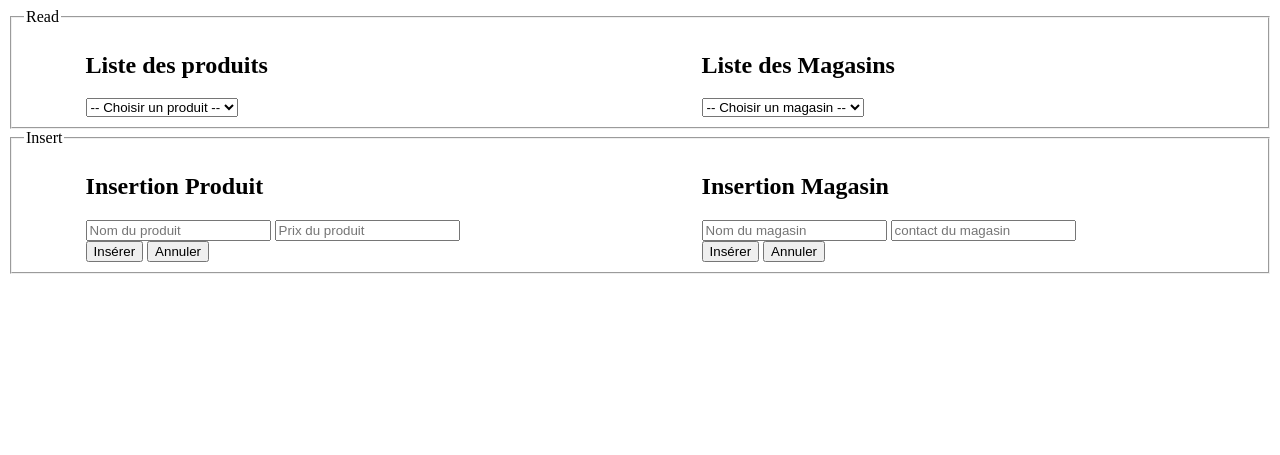
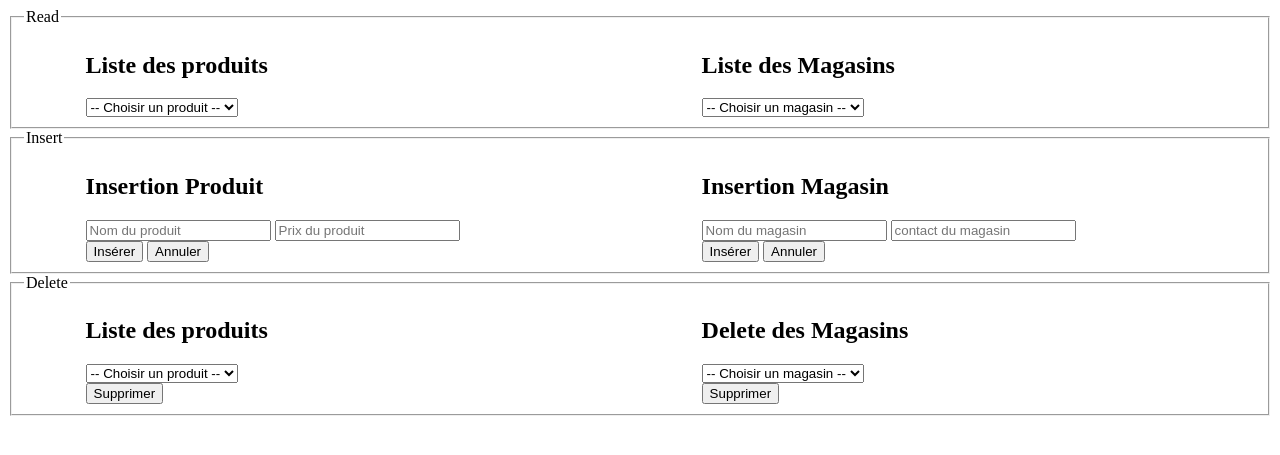
Before and after one commit to lanneyre/listeCourse, a PHP site: page / in a window 1280 px wide. Shown: the top 455 px of the page. Run offline with PHP 8.4, Linux system fonts and the light colour scheme; data comes from the database, SQL or seed files in the repository.

Commit message:
delete produit et magasin

```diff
--- a/include/app.php
+++ b/include/app.php
@@ -23,3 +23,20 @@
     }
     exit;
 }
+
+if(isset($_POST['DeleteProduit'])){
+    if(Produit::delete($_POST['Produits'])){
+        header("Location: index.php?statut=produitsDeleteOk");
+    } else {
+        header("Location: index.php?statut=produitsDeleteKo");
+    }
+    exit;
+}
+if(isset($_POST['DeleteMagasin'])){
+    if(Magasin::delete($_POST['Magasins'])){
+        header("Location: index.php?statut=magasinsDeleteOk");
+    } else {
+        header("Location: index.php?statut=magasinsDeleteKo");
+    }
+    exit;
+}
--- a/include/class/Database.class.php
+++ b/include/class/Database.class.php
@@ -68,4 +68,12 @@
 
 		return $req->execute();
 	}
+
+	public static function delete($table, $id){
+		self::createConnexion();
+		$sql = "DELETE FROM `$table` WHERE `id_$table` = :id";
+		$req = self::$_conn->prepare($sql);
+		$req->bindvalue(":id", $id, PDO::PARAM_INT);
+		return $req->execute();
+	}
 }
--- a/include/class/Pratique.class.php
+++ b/include/class/Pratique.class.php
@@ -18,4 +18,8 @@
     public function store(){
         return Database::insert(static::$_table, $this->data);
     }
+
+    public static function delete($id){
+        return Database::delete(static::$_table, $id);
+    }
 }
--- a/index.php
+++ b/index.php
@@ -13,7 +13,7 @@
 <body>
     <fieldset>
         <legend>Read</legend>
-        <section id="Read">
+        <section>
             <form action="" method="post" id="formProduit">
                 <h2>Liste des produits</h2>
                 <select name="Produits" id="Produits">
@@ -41,7 +41,6 @@
             ?>
         </section>
         <section>
-
             <form action="" method="post" id="formMagasin">
                 <h2>Liste des Magasins</h2>
                 <select name="Magasins" id="Magasins">
@@ -83,8 +82,8 @@
 
     <fieldset>
         <legend>Insert</legend>
-        <section id="Insert">
-            <h2>Insertion Produit</h2>
+        <section>
+        <h2>Insertion Produit</h2>
             <form action="" method="POST" id="InsertProduit">
                 <label for="insertNomProduitID"><input type="text" name="nom" id="insertNomProduitID" value="" placeholder="Nom du produit" required>
                 <label for="insertPrix_unitProduitID"><input type="number" name="prix_unit" id="insertPrix_unitProduitID" value="" placeholder="Prix du produit" required>
@@ -105,5 +104,37 @@
         </section>
     </fieldset>
 
+    <fieldset>
+        <!-- A finir -->
+        <legend>Delete</legend>
+        <section>
+            <h2>Liste des produits</h2>
+            <form action="" method="post">
+                <select name="Produits" id="ProduitsToDelete" required>
+                    <option value="" disabled selected>-- Choisir un produit --</option>
+                    <?php foreach(Produit::getAll() as $produit) {
+            ?>      <option value="<?php echo $produit->id_produit; ?>"> <?php echo $produit->nom;?></option>
+            <?php
+                    } ?>
+                </select>
+                <br>
+                <input type="submit" value="Supprimer" name="DeleteProduit">
+            </form>
+        </section>
+        <section>
+            <h2>Delete des Magasins</h2>
+            <form action="" method="post">
+                <select name="Magasins" id="MagasinsToDelete" required>
+                    <option value="" disabled selected>-- Choisir un magasin --</option>
+                    <?php foreach(Magasin::getAll() as $magasin) {
+            ?>      <option value="<?php echo $magasin->id_magasin; ?>"> <?php echo $magasin->nom;?></option>
+            <?php
+                    } ?>
+                </select>
+                <br>
+                <input type="submit" value="Supprimer" name="DeleteMagasin">
+            </form>
+        </section>
+    </fieldset>
 </body>
 </html>
```
